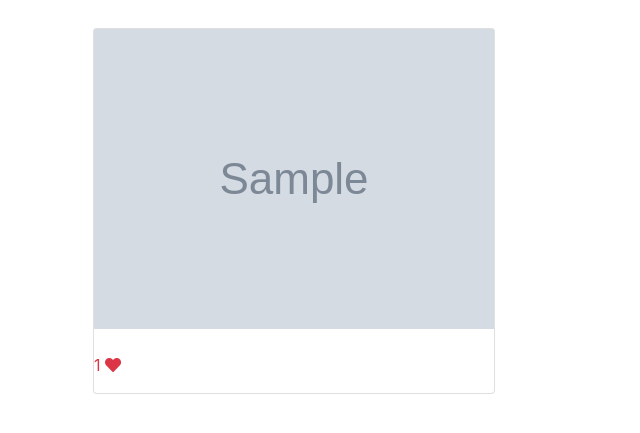
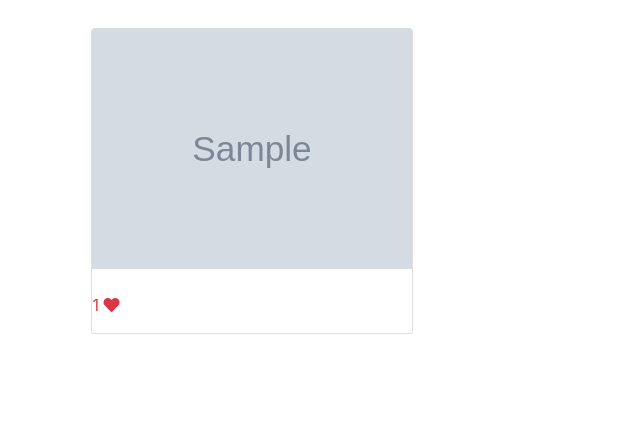
Before and after one commit to ENAIKA/djangoApi, a Django app: page /projects/ in a window 1280 px wide. Shown: the part 56-489 px from the top of the page, without its empty margins (0-640 px from the left). Run offline with Django 3.2, Linux system fonts and the light colour scheme; a user stored in the database is signed in; tables that the repository leaves empty hold one stand-in row (values such as "Sample post"); grey boxes marked "Sample" are stand-in pictures; some libraries are stand-ins or nearby versions; some web fonts are replaced.

Commit message:
style uploaded projects

```diff
--- a/points/templates/allprojects.html
+++ b/points/templates/allprojects.html
@@ -16,7 +16,7 @@
 
             <div class="card">
                 {{project.name}}
-                <a href="/project/{{project.id}}"><img src="{{project.image.url}}" class="thumbnail"></a><br>
+                <a href="/project/{{project.id}}"><img src="{{project.image.url}}" style="width: 320px;height: 240px;"></a><br>
 
                <p><span class="text-danger"> {{project.like.count}}</span>  <span class="text-danger"><i class="fa fa-heart"></i></span></p>
 
```
